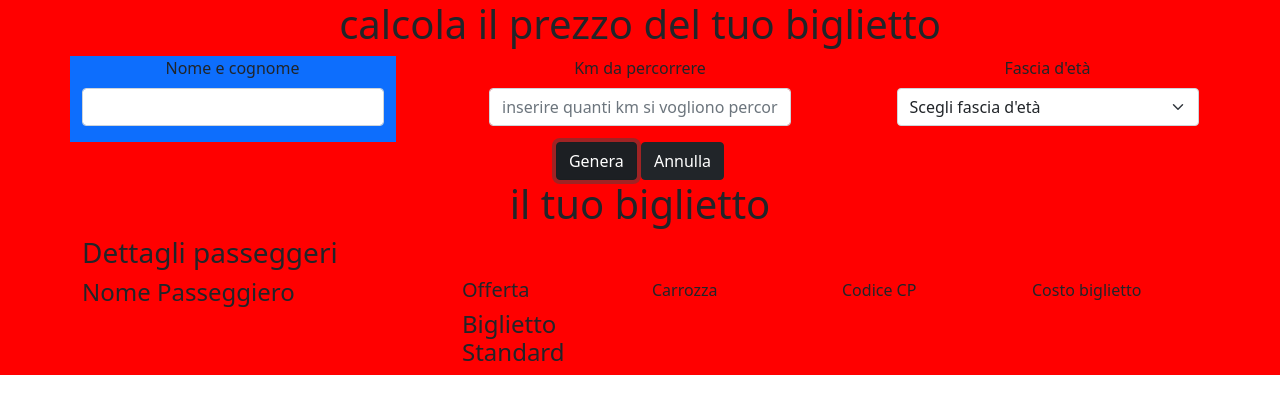
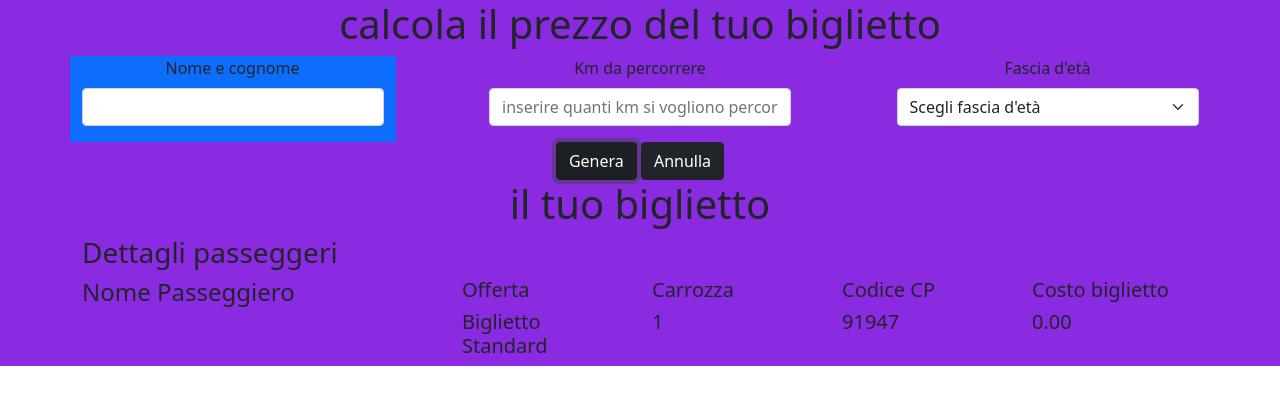
Before and after one commit to Mantured/js-biglietto-treno-form, a plain HTML site: page index.html in a window 1280 px wide. Both pictures are taken after a click on the button "Genera". Drawn offline with nearby package versions, Linux system fonts and the light colour scheme.

Commit message:
add style.display

```diff
--- a/css/style.css
+++ b/css/style.css
@@ -1,5 +1,5 @@
 main {
-  background-color: red;
+  background-color: blueviolet;
   /* height: 60vh; */
 }
 
--- a/index.html
+++ b/index.html
@@ -75,11 +75,20 @@
                     </div>
                     <div class="col">
                         <h5>Offerta</h5>
-                        <h4 id="ticket-type"></h4>
+                        <h5 id="ticket-type"></h5>
                     </div>
-                    <div class="col">Carrozza</div>
-                    <div class="col">Codice CP</div>
-                    <div class="col">Costo biglietto</div>
+                    <div class="col">
+                        <h5>Carrozza</h5>
+                        <h5 id="my-vagon"></h5>
+                    </div>
+                    <div class="col">
+                        <h5>Codice CP</h5>
+                        <h5 id="my-id"></h5>
+                    </div>
+                    <div class="col">
+                        <h5>Costo biglietto</h5>
+                        <h5 id="ticket-price"></h5>
+                    </div>
                 </div>
             </div>
 
--- a/js/main.js
+++ b/js/main.js
@@ -7,6 +7,7 @@ L'output del prezzo finale va visualizzato con massimo due decimali, per indicar
 In questo caso richiederà un minimo di ricerca l'uso della select.
 Vi allego un'immagine esplicativa, ma potete usare la creatività e implementare layout diversi e creativi!! */
 
+document.getElementById(`user-ticket`).style.display = "none";
 
 function calculatorPrice()  {
     const userId = document.getElementById(`user`).value;
@@ -14,8 +15,11 @@ function calculatorPrice()  {
     const age = document.getElementById(`age`).value;
     let ticketType = "";
 
+    let vagon = Math.floor(Math.random() * 20) + 1;
+    let id = Math.floor(Math.random() * 99999) + 1;
+
     const fullPrice = distance * 0.27;
-    let ticketPrice; //dichiarazione senza inizializzazione
+    let ticketPrice;
 
     if ( age === "1" ) {
         ticketPrice = fullPrice * 0.83;
@@ -28,24 +32,16 @@ function calculatorPrice()  {
         ticketType = `Biglietto Standard `
     }
 
+    ticketPrice = (ticketPrice).toFixed(2);
+
     console.log(ticketPrice);
 
     document.getElementById(`user-credits`).innerHTML = userId;
     document.getElementById(`ticket-type`).innerHTML = ticketType;
-
+    document.getElementById(`my-vagon`).innerHTML = vagon;
+    document.getElementById(`my-id`).innerHTML = id;
+    document.getElementById(`ticket-price`).innerHTML = ticketPrice;
+    document.getElementById(`user-ticket`).style.display = "";
 }
 
 document.getElementById(`submit`).addEventListener(`click`, calculatorPrice);
-
-
-
-
-
-/* const userId = document.getElementById(`user`).value;
-const distance = document.getElementById(`km`).value;
-const age = document.getElementById(`age`).value; */
-
-
-/* console.log(userId);
-console.log(distance);
-console.log(age); */
```
